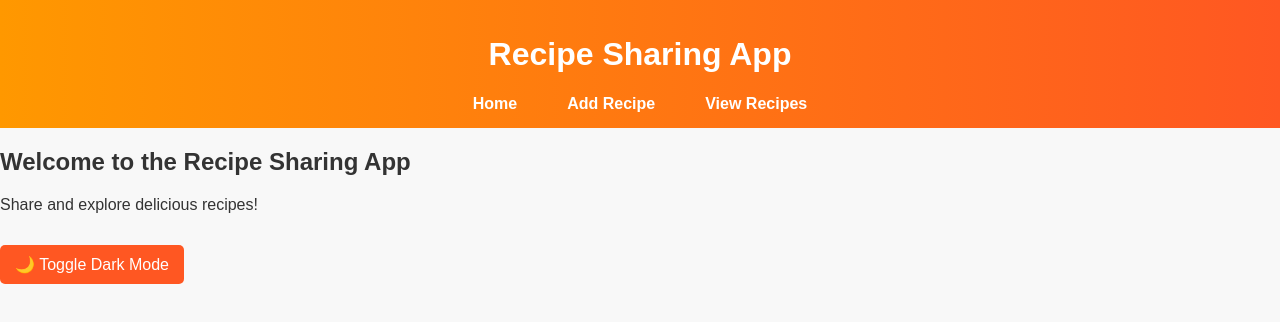
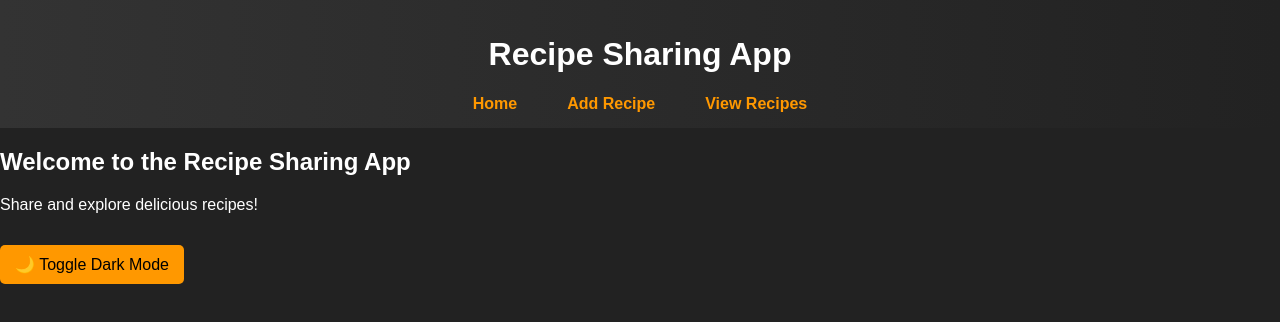
Before and after one commit to rajat2229/Recipe-Sharing-Web-Application, a plain HTML site: page index.html in a window 1280 px wide. Both pictures are taken after a click on the button "🌙 Toggle Dark Mode". Drawn offline with Linux system fonts and the light colour scheme.

Commit message:
Update style.css

```diff
--- a/styles/style.css
+++ b/styles/style.css
@@ -114,3 +114,30 @@ table, th, td {
         align-items: center;
     }
 }
+.dark-mode {
+    background: #222;
+    color: white;
+}
+
+.dark-mode header {
+    background: linear-gradient(90deg, #333, #222);
+}
+
+.dark-mode nav ul li a {
+    color: #ff9800;
+}
+
+.dark-mode article {
+    background: #333;
+    color: white;
+}
+
+.dark-mode button {
+    background: #ff9800;
+    color: black;
+}
+
+.dark-mode table, .dark-mode th, .dark-mode td {
+    border: 1px solid #666;
+    color: white;
+}
```
